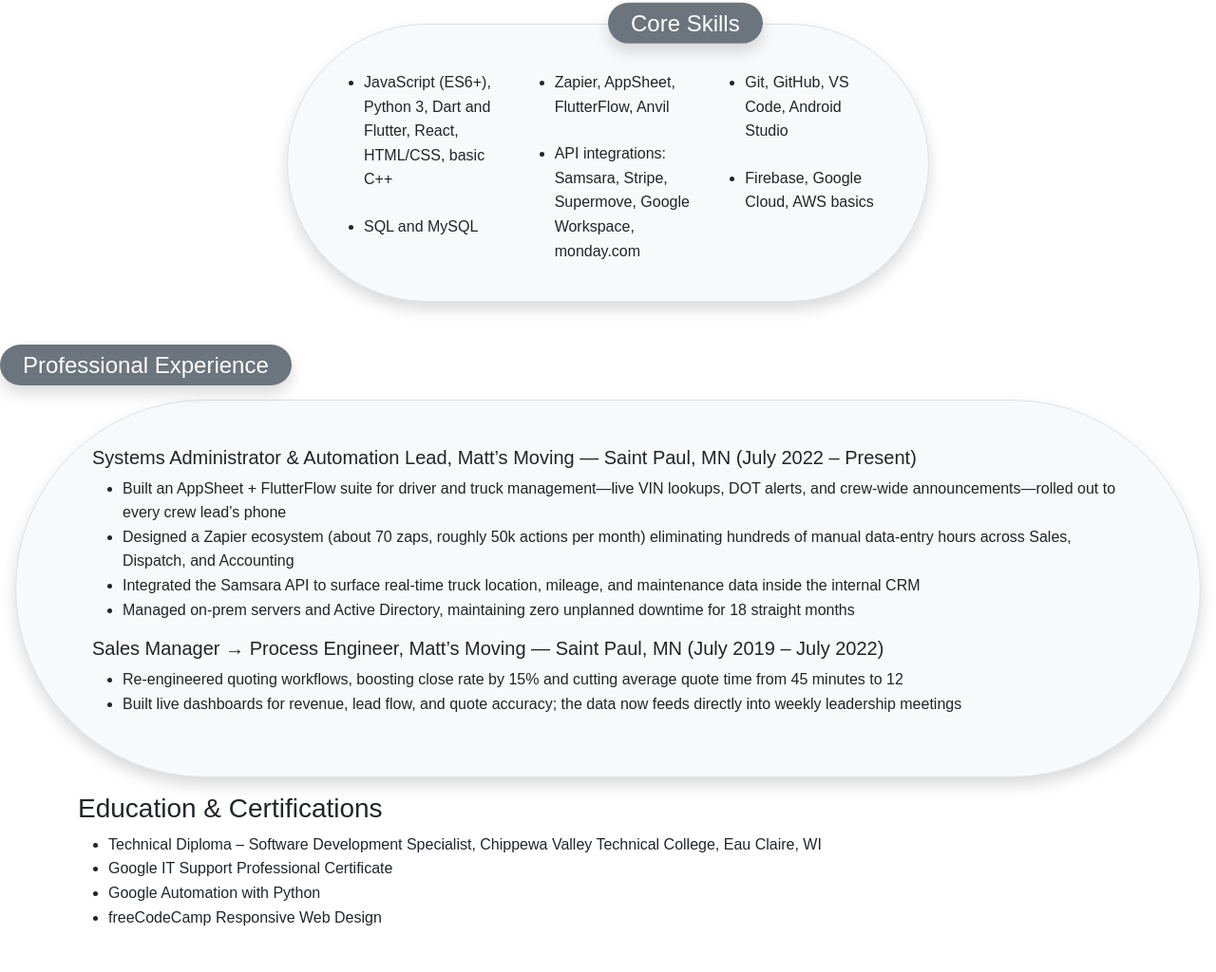
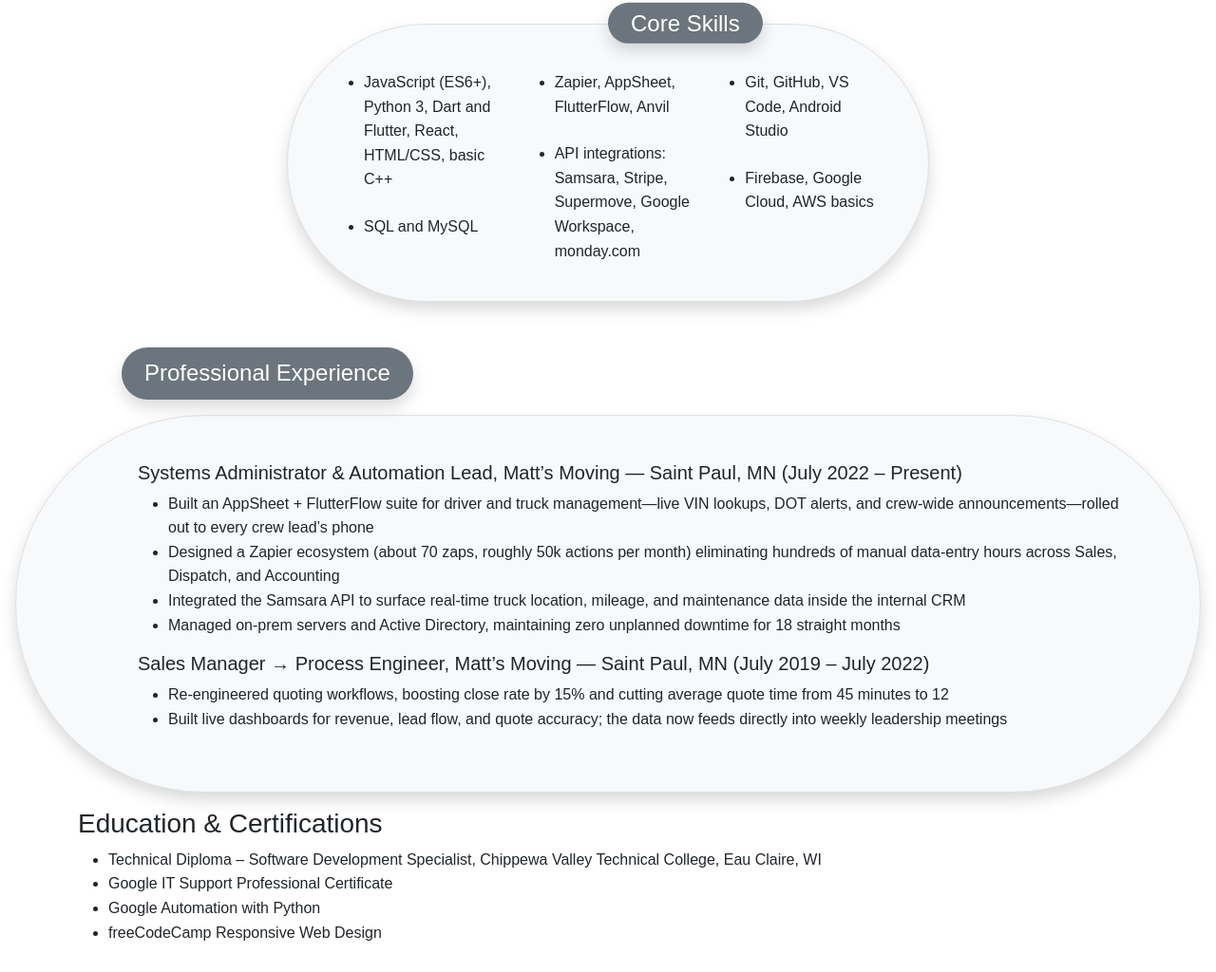
Before and after one commit to buschmjm/js_portfolio, a plain HTML site: page about.html in a window 1280 px wide. Shown: the part 503-1527 px from the top of the page at 95% size. Drawn offline with nearby package versions, Linux system fonts and the light colour scheme.

Commit message:
Add sticky navbar and adjust styling for professional experience section

```diff
--- a/about.html
+++ b/about.html
@@ -12,7 +12,7 @@
   <link rel="stylesheet" href="css/styles.css">
 </head>
 <body>
-  <nav class="navbar navbar-expand-lg navbar-light bg-light">
+  <nav class="navbar navbar-expand-lg navbar-light bg-light sticky-top">
     <div class="container">
       <a class="navbar-brand" href="index.html"><i class="bi bi-code-slash fs-3"></i></a>
       <button class="navbar-toggler" type="button" data-bs-toggle="collapse" data-bs-target="#navbarNav">
@@ -64,10 +64,10 @@
         </div>
       </div>
     </section>
-    <span class="bg-secondary text-white px-4 py-2 rounded-pill shadow fs-4" style="font-weight: 400;">
-    Professional Experience
+    <span class="bg-secondary text-white px-4 py-2 rounded-pill shadow fs-4 position-relative z-1 d-inline-block mt-n4"style="left: 10%; font-weight: 400;">
+      Professional Experience
     </span>
-    <section class="bg-light rounded-pill shadow border py-5 m-3" style="padding-left: 5rem; padding-right: 5rem;">
+    <section class="bg-light rounded-pill shadow border py-5 m-3" style="padding-left: 8rem; padding-right: 5rem;">
       <h5 >Systems Administrator & Automation Lead, Matt’s Moving — Saint Paul, MN (July 2022 – Present)</h5>
       <ul>
         <li>Built an AppSheet + FlutterFlow suite for driver and truck management—live VIN lookups, DOT alerts, and crew-wide announcements—rolled out to every crew lead’s phone</li>
```
